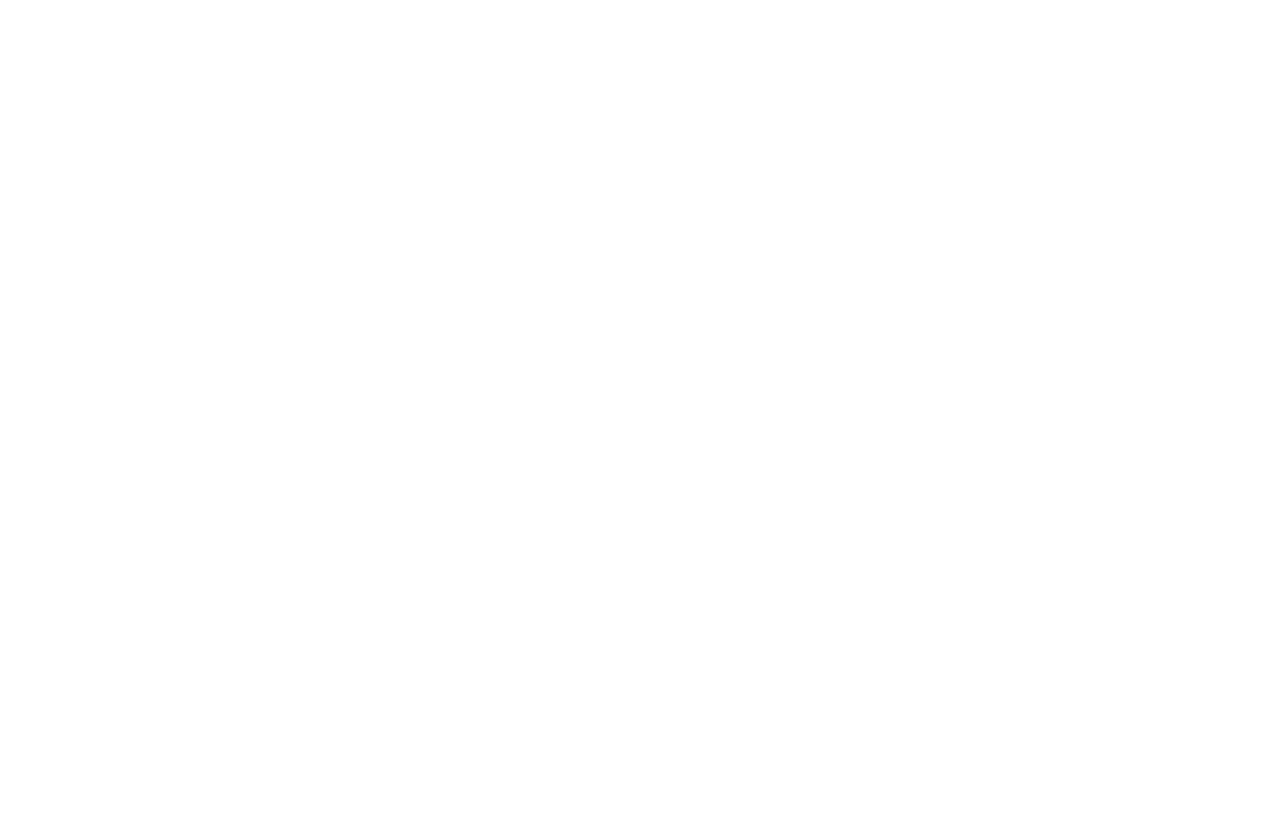
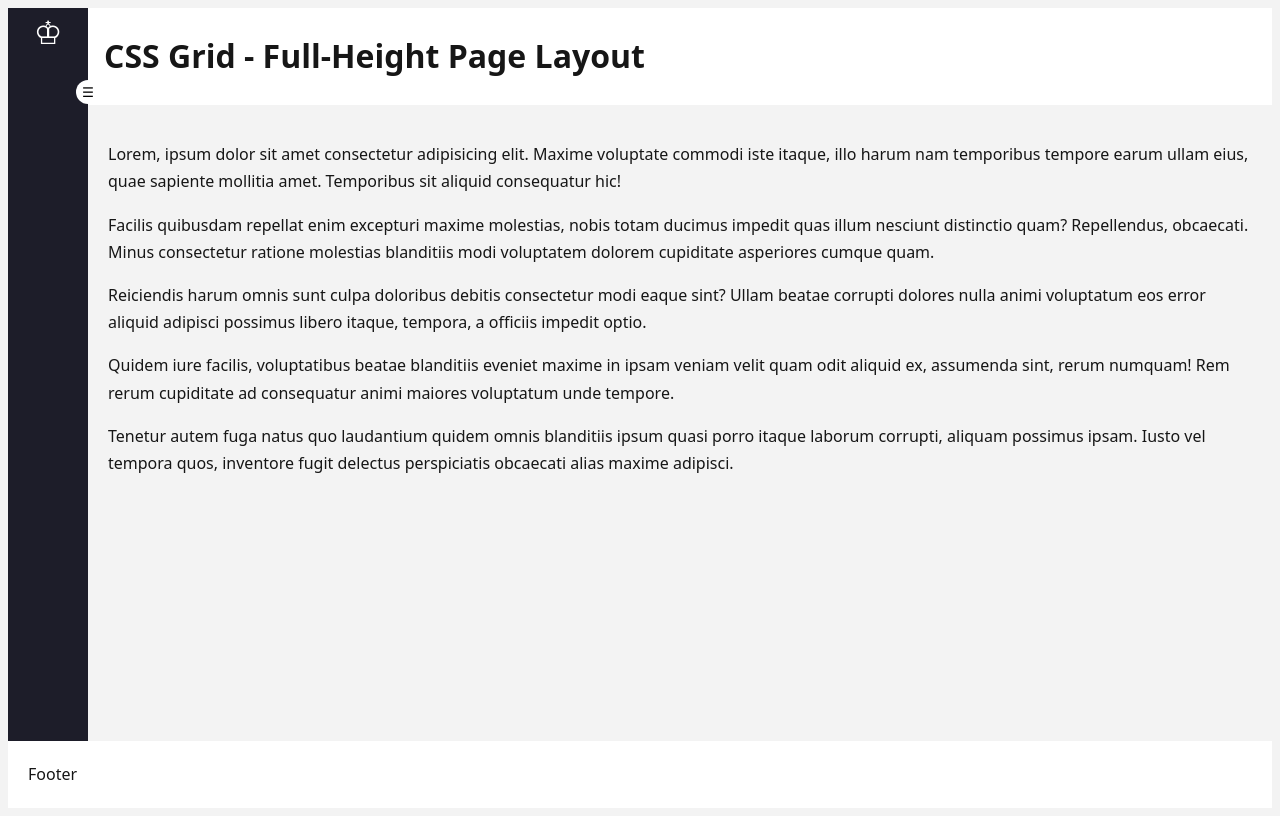
Before and after one commit to RotTeaBackCar/RotTeaBackCar, a plain HTML site: page Sample-component/Responsive_layout/index.html in a window 1280 px wide. Drawn offline with Linux system fonts and the light colour scheme.

Commit message:
finalizing componen

```diff
--- a/Sample-component/Responsive_layout/index.html
+++ b/Sample-component/Responsive_layout/index.html
@@ -3,9 +3,33 @@
 <head>
     <meta charset="UTF-8">
     <meta name="viewport" content="width=device-width, initial-scale=1.0">
-    <title>Document</title>
+    <title>Layout Practice</title>
+    <link rel="stylesheet" href="styles.css">
 </head>
 <body>
+    <header>
+        <h1>CSS Grid - Full-Height Page Layout</h1>
+    </header>
 
+    <aside class="dashboard-sidebar">
+        <div class="logo">&#9812</div>
+        <button type="button" id="resize">
+            &#9776;
+        </button>
+    </aside>
+
+    <main class="dashboard-main">
+        <p>Lorem, ipsum dolor sit amet consectetur adipisicing elit. Maxime voluptate commodi iste itaque, illo harum nam temporibus tempore earum ullam eius, quae sapiente mollitia amet. Temporibus sit aliquid consequatur hic!</p>
+        <p>Facilis quibusdam repellat enim excepturi maxime molestias, nobis totam ducimus impedit quas illum nesciunt distinctio quam? Repellendus, obcaecati. Minus consectetur ratione molestias blanditiis modi voluptatem dolorem cupiditate asperiores cumque quam.</p>
+        <p>Reiciendis harum omnis sunt culpa doloribus debitis consectetur modi eaque sint? Ullam beatae corrupti dolores nulla animi voluptatum eos error aliquid adipisci possimus libero itaque, tempora, a officiis impedit optio.</p>
+        <p>Quidem iure facilis, voluptatibus beatae blanditiis eveniet maxime in ipsam veniam velit quam odit aliquid ex, assumenda sint, rerum numquam! Rem rerum cupiditate ad consequatur animi maiores voluptatum unde tempore.</p>
+        <p>Tenetur autem fuga natus quo laudantium quidem omnis blanditiis ipsum quasi porro itaque laborum corrupti, aliquam possimus ipsam. Iusto vel tempora quos, inventore fugit delectus perspiciatis obcaecati alias maxime adipisci.</p>
+
+    </main>
+
+    <footer class="dashboard-footer">
+        Footer
+    </footer>
 </body>
+<script src="scripts.js"></script>
 </html>
--- a/Sample-component/Responsive_layout/scripts.js
+++ b/Sample-component/Responsive_layout/scripts.js
@@ -0,0 +1,5 @@
+const resizeBtn = document.getElementById('resize');
+resizeBtn.addEventListener('click', function(e) {
+    e.preventDefault();
+    document.body.classList.toggle('sb-expand');
+});
--- a/Sample-component/Responsive_layout/styles.css
+++ b/Sample-component/Responsive_layout/styles.css
@@ -0,0 +1,73 @@
+body{
+    font-family: system-ui,  sans-serif;
+    font-size: 1rem;
+    line-height: 1.7;
+    color: #161616;
+    background-color: #f3f3f3;
+
+    min-block-size: 100vh;
+    min-block-size: 100dvh;
+    display: grid;
+    grid-template-columns: 5rem 1fr;
+    grid-template-rows: auto 1fr auto;
+    grid-template-areas:
+    'sidebar header'
+    'sidebar main'
+    'footer footer';
+
+    transition: grid-template-columns 0.5s ease;
+}
+header {
+    padding-left: 1rem;
+    background-color: white;
+}
+
+body.sb-expand {
+    grid-template-columns: 12.5rem 1fr;
+}
+
+.dashboard-header {
+    grid-area: header;
+    background-color: #fff;
+    padding: 1.25rem;
+
+}
+
+.dashboard-footer {
+    grid-area: footer;
+    background-color: #fff;
+    padding: 1.25rem;
+
+}
+
+.dashboard-main {
+    grid-area: main;
+    padding: 1.25rem;
+
+}
+
+.dashboard-sidebar {
+    position: relative;
+    grid-area: sidebar;
+    color: #fff;
+    background-color: #1d1d29;
+
+}
+
+.dashboard-sidebar button {
+    position: absolute;
+    inset: 4.5rem -0.75rem auto auto;
+    width: 1.5rem;
+    aspect-ratio: 1;
+    background-color: #fff;
+    border: transparent;
+    border-radius: 50%;
+    cursor: pointer;
+}
+
+.logo {
+    display: flex;
+    justify-content: center;
+    font-size: 2rem;
+    line-height: 3rem;
+}
```
